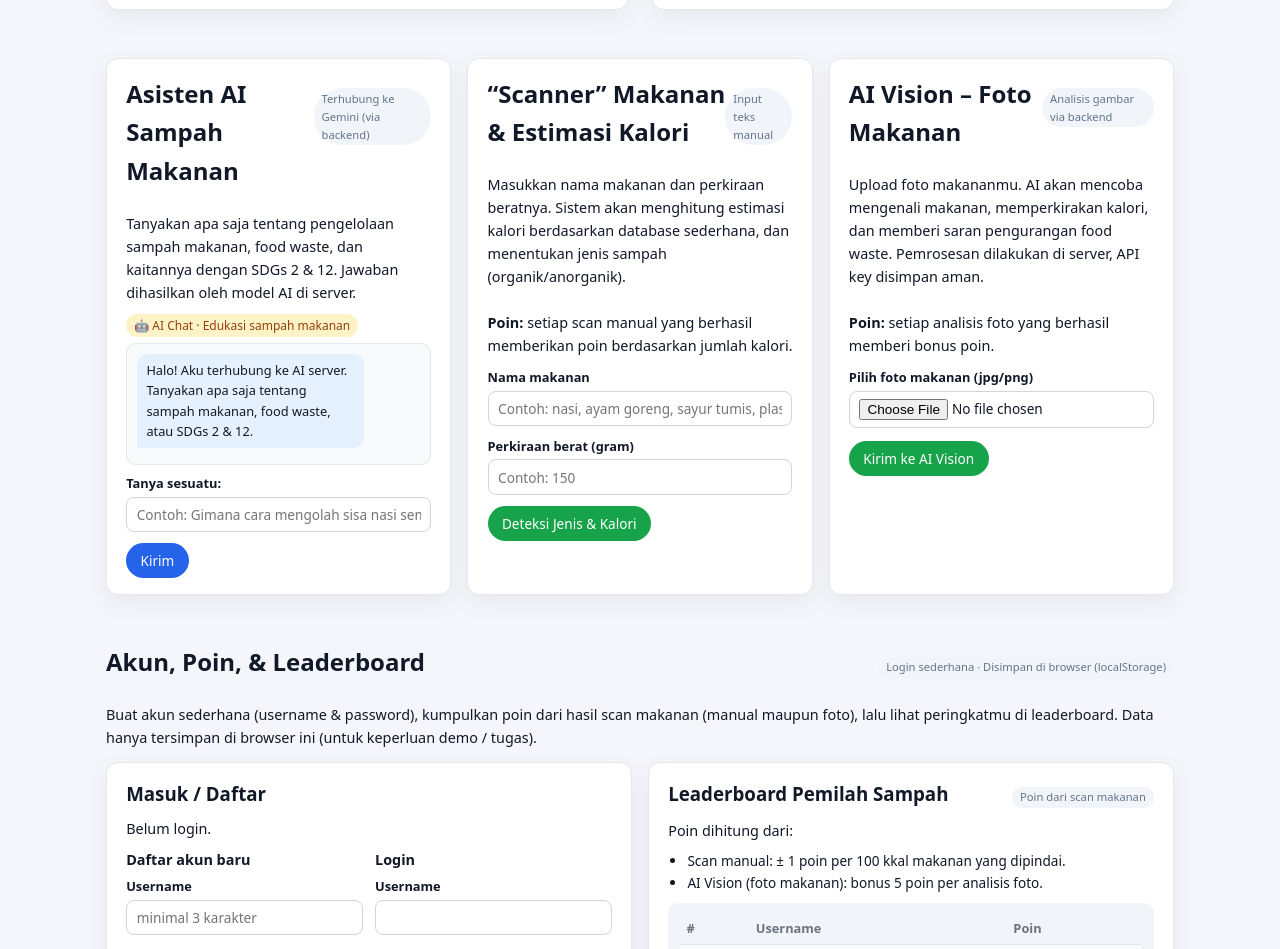
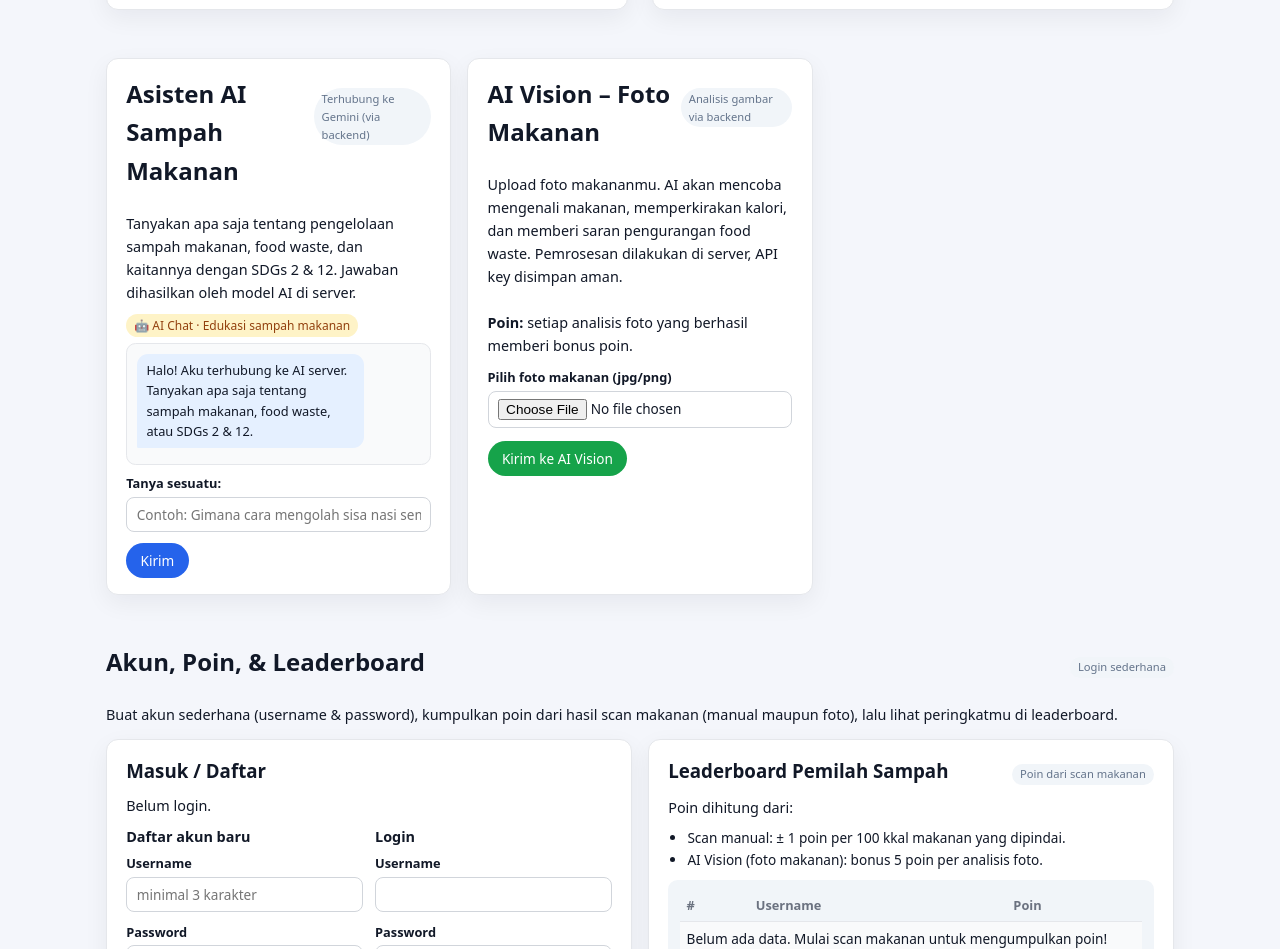
Before and after one commit to RoyBaggio/websgds, a plain HTML site: page index.html in a window 1280 px wide. Shown: the part 1917-2866 px from the top of the page. Drawn offline with Linux system fonts and the light colour scheme.

Commit message:
Remove Manual , and update leaderboard
Removed commented sections for better readability.

```diff
--- a/index.html
+++ b/index.html
@@ -6,7 +6,7 @@
     <meta name="viewport" content="width=device-width, initial-scale=1.0">
 
     <style>
-        /* ====== RESET SEDERHANA ====== */
+
         * {
             box-sizing: border-box;
             margin: 0;
@@ -29,7 +29,7 @@
             text-decoration: underline;
         }
 
-        /* ====== LAYOUT DASAR ====== */
+
         header {
             position: sticky;
             top: 0;
@@ -244,7 +244,7 @@
             display: block;
         }
 
-        /* ====== ARTIKEL ====== */
+
         .articles {
             display: grid;
             grid-template-columns: repeat(3, minmax(0, 1fr));
@@ -310,7 +310,7 @@
             color: #16a34a;
         }
 
-        /* ====== CHAT / SCANNER / VISION ====== */
+
         .chat-box {
             max-height: 260px;
             overflow-y: auto;
@@ -380,7 +380,7 @@
             display: none;
         }
 
-        /* ====== AUTH & LEADERBOARD ====== */
+
         .auth-grid {
             display: grid;
             grid-template-columns: minmax(0, 1.2fr) minmax(0, 1.2fr);
@@ -449,7 +449,7 @@
 </header>
 
 <main>
-    <!-- ====== HERO / BERANDA ====== -->
+
     <section class="hero">
         <div>
             <div class="tag">
@@ -510,7 +510,7 @@
         </div>
     </section>
 
-    <!-- ====== TENTANG / SDGS ====== -->
+
     <section id="tentang">
         <h2>Tentang Bank Sampah Makanan & SDGs</h2>
         <p>
@@ -532,7 +532,7 @@
         </ul>
     </section>
 
-    <!-- ====== ARTIKEL ====== -->
+
     <section id="artikel">
         <div style="display: flex; align-items: baseline; justify-content: space-between; gap: 1rem; margin-bottom: 0.8rem;">
             <h2>Artikel Edukasi Pengelolaan Sampah Makanan</h2>
@@ -576,7 +576,7 @@
         </div>
     </section>
 
-    <!-- ====== BMI & KALORI ====== -->
+
     <section id="bmi">
         <div class="grid">
             <!-- Kalkulator -->
@@ -622,7 +622,7 @@
                 <div id="bmiResult" class="result-box" style="display:none;"></div>
             </div>
 
-            <!-- Edukasi -->
+
             <div class="card">
                 <h3>Kenapa fitur ini mendukung pengurangan sampah makanan?</h3>
                 <p>
@@ -645,10 +645,10 @@
         </div>
     </section>
 
-    <!-- ====== AI & SCANNER & VISION ====== -->
+
     <section id="ai">
         <div class="scanner-layout">
-            <!-- Chat AI -->
+
             <div class="card">
                 <div class="card-header">
                     <h2>Asisten AI Sampah Makanan</h2>
@@ -671,33 +671,10 @@
                 </form>
             </div>
 
-            <!-- Scanner manual -->
-            <div class="card">
-                <div class="card-header">
-                    <h2>“Scanner” Makanan & Estimasi Kalori</h2>
-                    <span class="pill">Input teks manual</span>
-                </div>
-                <p style="font-size: 0.9rem; margin-bottom: 0.6rem;">
-                    Masukkan nama makanan dan perkiraan beratnya. Sistem akan menghitung estimasi kalori berdasarkan database sederhana,
-                    dan menentukan jenis sampah (organik/anorganik).
-                    <br><br>
-                    <strong>Poin:</strong> setiap scan manual yang berhasil memberikan poin berdasarkan jumlah kalori.
-                </p>
 
-                <form id="scannerForm" onsubmit="event.preventDefault(); scanMakanan();">
-                    <label for="foodName">Nama makanan</label>
-                    <input id="foodName" type="text" placeholder="Contoh: nasi, ayam goreng, sayur tumis, plastik, dll" required>
 
-                    <label for="foodWeight">Perkiraan berat (gram)</label>
-                    <input id="foodWeight" type="number" min="1" max="2000" placeholder="Contoh: 150" required>
 
-                    <button type="submit" class="btn" style="margin-top: 0.1rem;">Deteksi Jenis & Kalori</button>
-                </form>
 
-                <div id="scannerResult" class="result-box" style="display:none;"></div>
-            </div>
-
-            <!-- AI Vision -->
             <div class="card">
                 <div class="card-header">
                     <h2>AI Vision – Foto Makanan</h2>
@@ -726,19 +703,19 @@
         </div>
     </section>
 
-    <!-- ====== AKUN, POIN, LEADERBOARD ====== -->
+
     <section id="akun">
         <div class="card-header" style="margin-bottom: 0.6rem;">
             <h2>Akun, Poin, & Leaderboard</h2>
-            <span class="pill">Login sederhana · Disimpan di browser (localStorage)</span>
+            <span class="pill">Login sederhana </span>
         </div>
         <p style="font-size: 0.9rem; margin-bottom: 0.8rem;">
             Buat akun sederhana (username & password), kumpulkan poin dari hasil scan makanan (manual maupun foto),
-            lalu lihat peringkatmu di leaderboard. Data hanya tersimpan di browser ini (untuk keperluan demo / tugas).
+            lalu lihat peringkatmu di leaderboard.
         </p>
 
         <div class="auth-grid">
-            <!-- Card kiri: login / register -->
+
             <div class="card">
                 <h3 style="margin-bottom: 0.5rem;">Masuk / Daftar</h3>
                 <p class="auth-status" id="authStatus">
@@ -747,7 +724,7 @@
 
                 <div id="authForms">
                     <div style="display: grid; grid-template-columns: repeat(2, minmax(0, 1fr)); gap: 0.75rem;">
-                        <!-- Register -->
+
                         <div>
                             <h4 style="font-size: 0.9rem; margin-bottom: 0.3rem;">Daftar akun baru</h4>
                             <form id="registerForm" onsubmit="event.preventDefault(); handleRegister();">
```
